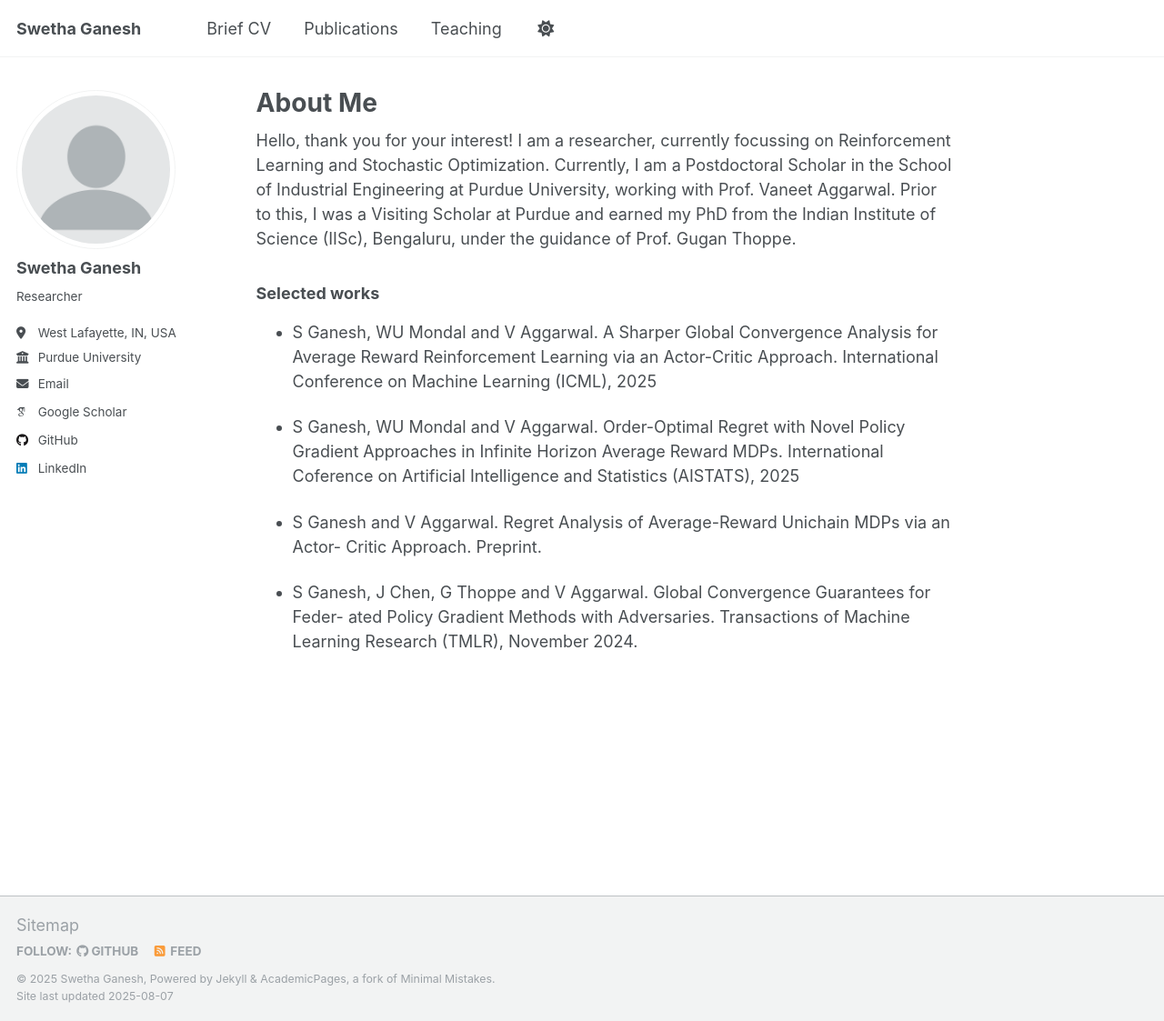
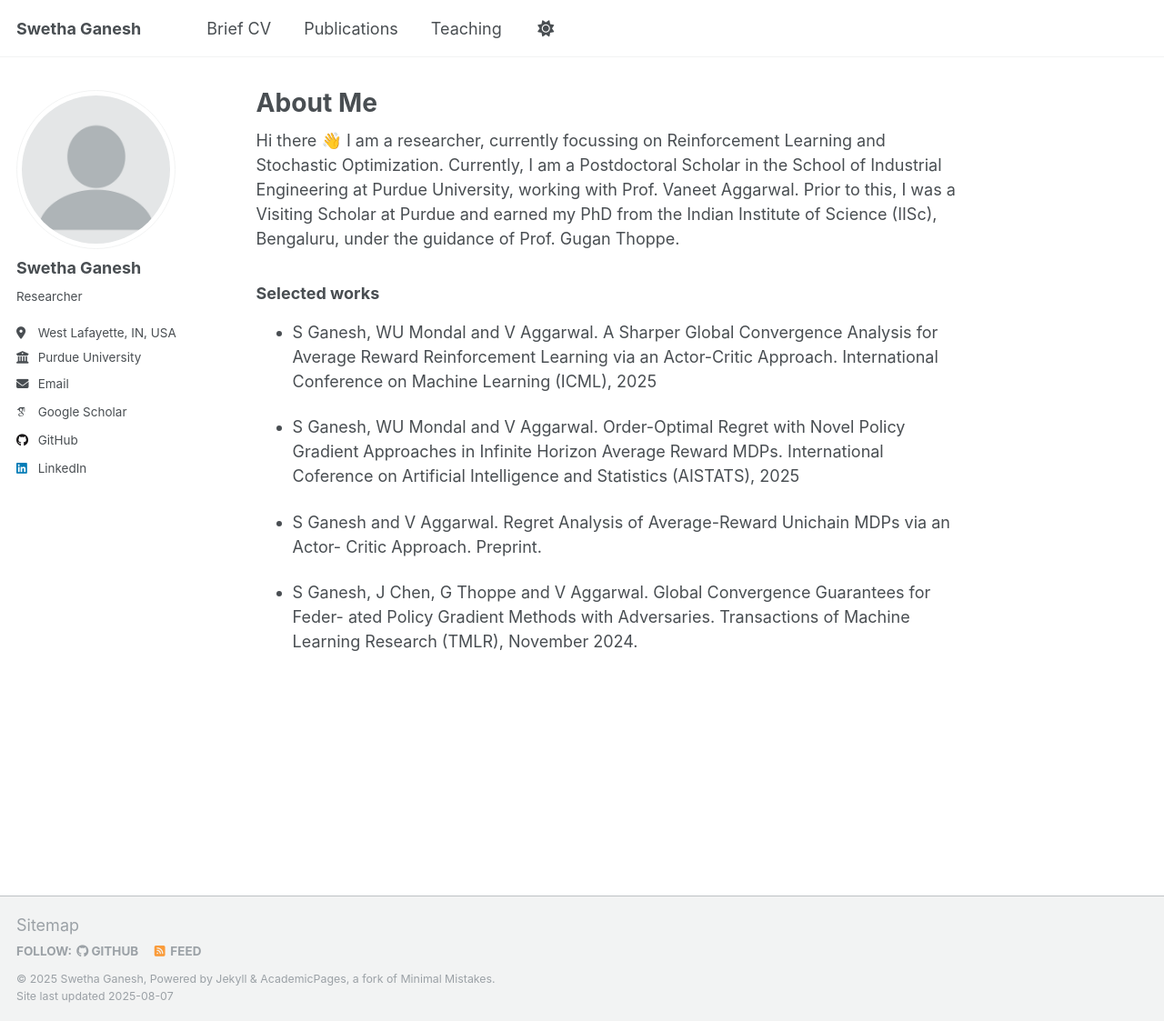
Before and after one commit to swethaganesh17/swethaganesh17.github.io, a Jekyll site: the page built from _pages/about.md, in a window 1280 px wide and 1123 px high. Shown: the whole window at 91% size. Built offline with Jekyll 4.4.1, drawn with Linux system fonts in a browser that asks for light colours; some web fonts are replaced; a script that is not in the unit is left out.

Commit message:
Update about.md

```diff
--- a/_pages/about.md
+++ b/_pages/about.md
@@ -7,7 +7,7 @@ redirect_from:
   - /about.html
 ---
 
-Hello, thank you for your interest! I am a researcher, currently focussing on Reinforcement Learning and Stochastic Optimization. Currently, I am a Postdoctoral Scholar in the School of Industrial Engineering at Purdue University, working with Prof. Vaneet Aggarwal. Prior to this, I was a Visiting Scholar at Purdue and earned my PhD from the Indian Institute of Science (IISc), Bengaluru, under the guidance of Prof. Gugan Thoppe.
+Hi there 👋 I am a researcher, currently focussing on Reinforcement Learning and Stochastic Optimization. Currently, I am a Postdoctoral Scholar in the School of Industrial Engineering at Purdue University, working with Prof. Vaneet Aggarwal. Prior to this, I was a Visiting Scholar at Purdue and earned my PhD from the Indian Institute of Science (IISc), Bengaluru, under the guidance of Prof. Gugan Thoppe.
 
 ### Selected works
 
```
